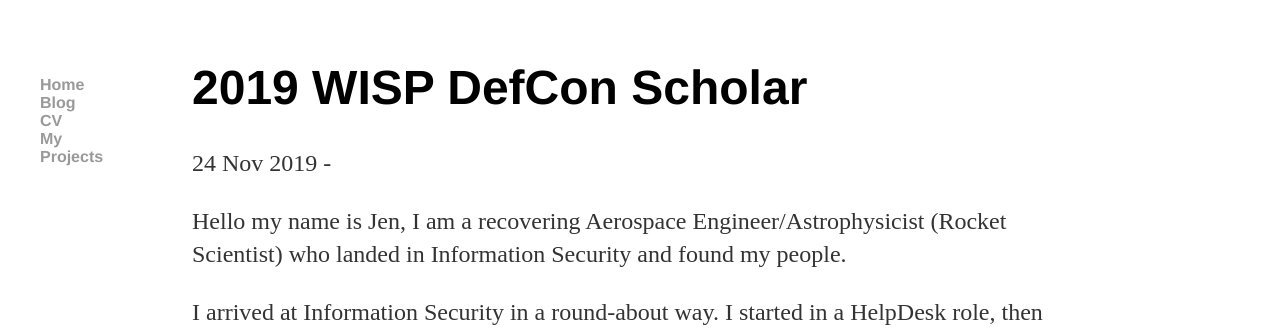
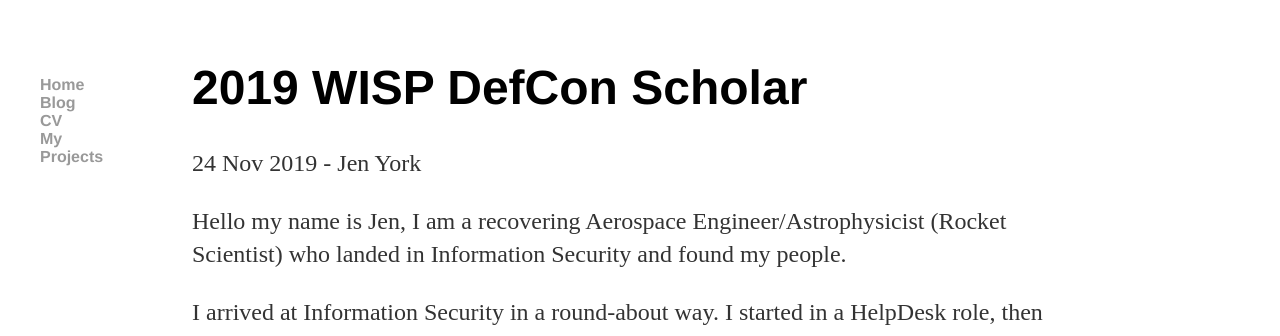
Before and after one commit to RocketGeek42/rocketgeek.github.io, a Jekyll site: the page built from _posts/2019-11-24-WISP-2019-Scholar.md, in a window 1280 px wide. Shown: the top 336 px of the page. Built offline with Jekyll 4.4.1, drawn with Linux system fonts in a browser that asks for light colours.

Commit message:
Update 2019-11-24-WISP-2019-Scholar.md

```diff
--- a/_posts/2019-11-24-WISP-2019-Scholar.md
+++ b/_posts/2019-11-24-WISP-2019-Scholar.md
@@ -2,6 +2,7 @@
 layout: post
 title: 2019 WISP DefCon Scholar
 date: 2019-11-24
+author: Jen York
 ---
 
 
```
